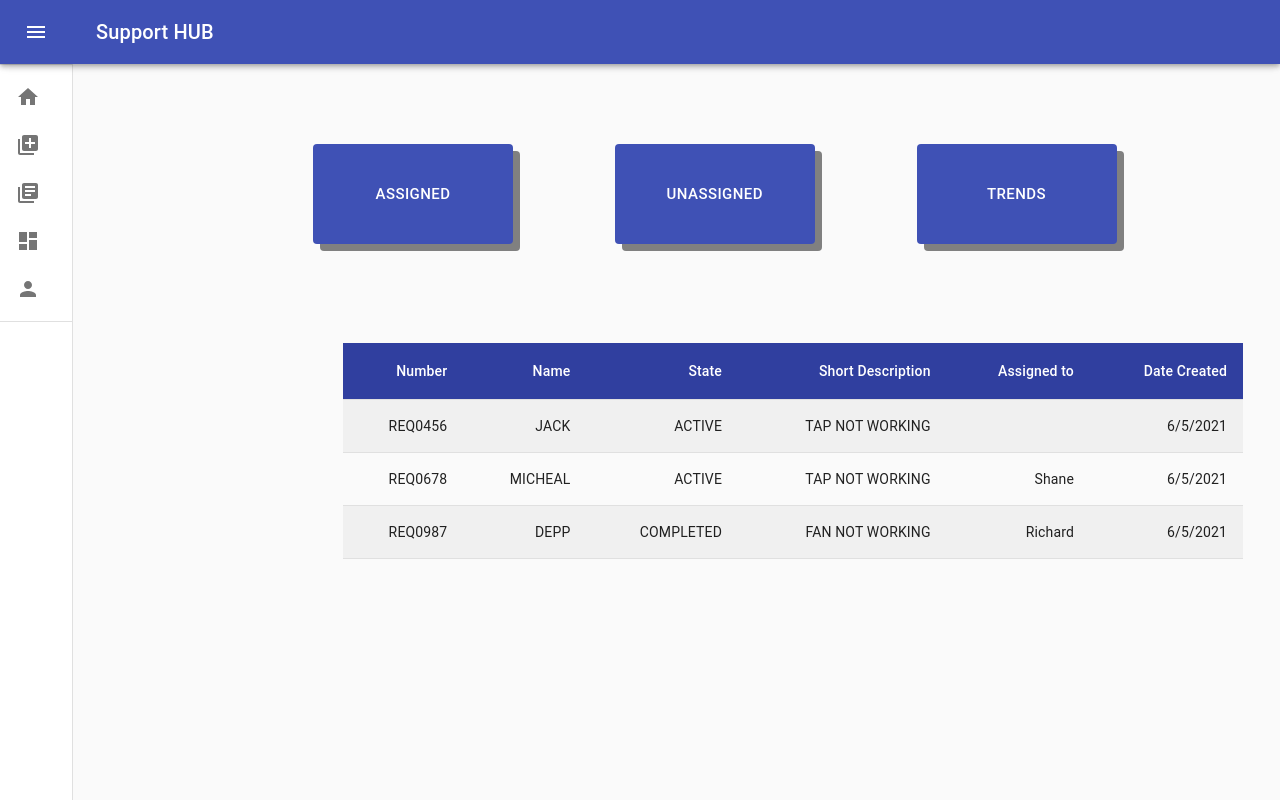
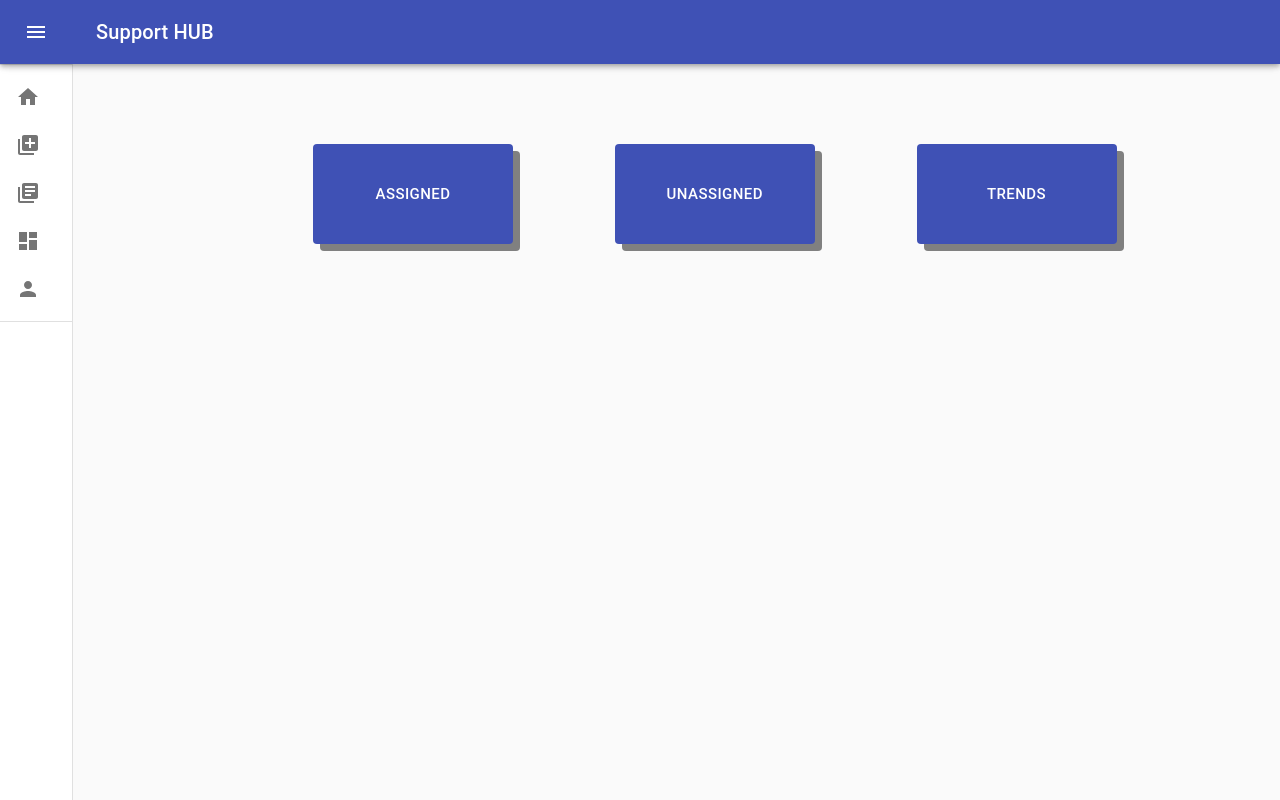
Before and after one commit to ignite-plus-2021/support_front, a React (Create React App) app: page /allrequests in a window 1280 px wide. Built offline with nearby package versions, Linux system fonts and the light colour scheme.

Commit message:
requestform

```diff
--- a/src/components/layout/TableLayout.jsx
+++ b/src/components/layout/TableLayout.jsx
@@ -1,86 +1,100 @@
-import React from "react";
-import { withStyles, makeStyles } from "@material-ui/core/styles";
-import Table from "@material-ui/core/Table";
-import TableBody from "@material-ui/core/TableBody";
-import TableCell from "@material-ui/core/TableCell";
-import TableHead from "@material-ui/core/TableHead";
-import TableRow from "@material-ui/core/TableRow";
+// import React from "react";
+// import { withStyles, makeStyles } from "@material-ui/core/styles";
+// import Table from "@material-ui/core/Table";
+// import TableBody from "@material-ui/core/TableBody";
+// import TableCell from "@material-ui/core/TableCell";
+// import TableHead from "@material-ui/core/TableHead";
+// import TableRow from "@material-ui/core/TableRow";
 
 
-const StyledTableCell = withStyles((theme) => ({
-  head: {
-    backgroundColor: theme.palette.primary.dark,
-    color: theme.palette.common.white,
-  },
-  body: {
-    fontSize: 14,
-  },
-}))(TableCell);
+// const StyledTableCell = withStyles((theme) => ({
+//   head: {
+//     backgroundColor: theme.palette.primary.dark,
+//     color: theme.palette.common.white,
+//   },
+//   body: {
+//     fontSize: 14,
+//   },
+// }))(TableCell);
 
-const StyledTableRow = withStyles((theme) => ({
-  root: {
-    "&:nth-of-type(odd)": {
-      backgroundColor: theme.palette.action.hover,
-    },
-  },
-}))(TableRow);
+// const StyledTableRow = withStyles((theme) => ({
+//   root: {
+//     "&:nth-of-type(odd)": {
+//       backgroundColor: theme.palette.action.hover,
+//     },
+//   },
+// }))(TableRow);
 
-function createData(Number, Name, State,AssignedTo,ShortDescription, DateCreated) {
-  return { Number, Name, State,AssignedTo, ShortDescription, DateCreated };
-}
+// function createData(Number, Name, State,AssignedTo,ShortDescription, DateCreated) {
+//   return { Number, Name, State,AssignedTo, ShortDescription, DateCreated };
+// }
 
-const rows = [
-  createData("REQ0456", "JACK", "ACTIVE"," ", "TAP NOT WORKING", "6/5/2021"),
-  createData("REQ0678", "MICHEAL", "ACTIVE","Shane", "TAP NOT WORKING", "6/5/2021"),
-  createData("REQ0987", "DEPP", "COMPLETED","Richard", "FAN NOT  WORKING", "6/5/2021"),
-];
+// const rows = [
+//   createData("REQ0456", "JACK", "ACTIVE"," ", "TAP NOT WORKING", "6/5/2021"),
+//   createData("REQ0678", "MICHEAL", "ACTIVE","Shane", "TAP NOT WORKING", "6/5/2021"),
+//   createData("REQ0987", "DEPP", "COMPLETED","Richard", "FAN NOT  WORKING", "6/5/2021"),
+// ];
 
-const useStyles = makeStyles({
-  table: {
-    width: "900px",
-    marginTop: "75px",
-    marginLeft: "270px",
-  },
-});
 
-export const TableLayout = () => {
-  const classes = useStyles();
 
-  return (
-    // <TableContainer component={Paper}>
-    <Table className={classes.table} aria-label="customized table">
-      <TableHead>
-        <TableRow align="center">
-          <StyledTableCell align="right">
-            <span className={classes.headings}>Number</span>
-          </StyledTableCell>
-          <StyledTableCell align="right">Name</StyledTableCell>
-          <StyledTableCell align="right">State</StyledTableCell>
-          <StyledTableCell align="right">Short Description</StyledTableCell>
-          <StyledTableCell align="right">Assigned to</StyledTableCell>
-          <StyledTableCell align="right">Date Created</StyledTableCell>
-        </TableRow>
-      </TableHead>
-      <TableBody>
-        {rows.map((row) => (
-          <StyledTableRow key={row.name}>
-            {/* <StyledTableCell component="th" scope="row">
-                {row.name}
-              </StyledTableCell> */}
-            {<StyledTableCell align="right">{row.Number}</StyledTableCell>}
-            <StyledTableCell align="right">{row.Name}</StyledTableCell>
-            <StyledTableCell align="right">{row.State}</StyledTableCell>
-            <StyledTableCell align="right">
-              {row.ShortDescription}
-            </StyledTableCell>
-            <StyledTableCell align="right">{row.AssignedTo}</StyledTableCell>
-            <StyledTableCell align="right">{row.DateCreated}</StyledTableCell>
-          </StyledTableRow>
-        ))}
-      </TableBody>
-    </Table>
-    // </TableContainer>
-  );
-};
+// // const rows = {
+// //   "Number":"REQ0456",
+// //   "State": "ACTIVE"
 
-export default TableLayout;
+// // };
+
+
+// const useStyles = makeStyles({
+//   table: {
+//     width: "900px",
+//     marginTop: "75px",
+//     marginLeft: "270px",
+//   },
+// });
+
+// export const TableLayout = () => {
+//   const classes = useStyles();
+
+//   return (
+//     <TableContainer component={Paper}>
+//     <Table className={classes.table} aria-label="customized table">
+//       <TableHead>
+//         <TableRow align="center">
+//           <StyledTableCell align="right">
+//             <span className={classes.headings}>Number</span>
+//           </StyledTableCell>
+//           <StyledTableCell align="right">Name</StyledTableCell>
+//           <StyledTableCell align="right">State</StyledTableCell>
+//           <StyledTableCell align="right">Short Description</StyledTableCell>
+//           <StyledTableCell align="right">Assigned to</StyledTableCell>
+//           <StyledTableCell align="right">Date Created</StyledTableCell>
+//         </TableRow>
+//       </TableHead>
+
+
+
+//         <TableBody>
+//         {
+//        rows.map((row) => (
+//           <StyledTableRow key={row.name}>
+
+//             {
+//             <StyledTableCell align="right">{row.Number}</StyledTableCell>}
+//              <StyledTableCell align="right">{row.Name}</StyledTableCell>
+//             <StyledTableCell align="right">{row.State}</StyledTableCell>
+//               <StyledTableCell align="right">{row.ShortDescription}</StyledTableCell>
+//              <StyledTableCell align="right">{row.AssignedTo}</StyledTableCell>
+//              <StyledTableCell align="right">{row.DateCreated}</StyledTableCell>
+
+//           </StyledTableRow>
+//         ))}
+//       </TableBody>
+
+
+
+//     </Table>
+//     </TableContainer>
+//   );
+// };
+
+// export default TableLayout;
--- a/src/components/utilities/AllRequests.jsx
+++ b/src/components/utilities/AllRequests.jsx
@@ -119,7 +119,7 @@ export const AllRequests = () => {
         </Grid>
       </Grid>
 
-      {<TableLayout /> }
+      {/* {<TableLayout /> } */}
 
     </div>
   );
--- a/src/components/utilities/MyRequests.jsx
+++ b/src/components/utilities/MyRequests.jsx
@@ -1,4 +1,4 @@
-import React ,{ useState } from "react";
+import React ,{ useState ,useEffect} from "react";
 import Button from "@material-ui/core/Button";
 import { makeStyles } from "@material-ui/core/styles";
 import { useHistory as UseHistory } from "react-router-dom";
@@ -19,6 +19,8 @@ const UseStyles = makeStyles((theme) => ({
   },
 }));
 
+
+
 export const MyRequests = () => {
   const classes = UseStyles();
   let history = UseHistory();
@@ -26,33 +28,57 @@ export const MyRequests = () => {
 
 
 
-  const [requests, setrequests] = useState("");
-  const fetchAllRequests = () => {
+  // const [requests, setrequests] = useState("");
+  // const fetchAllRequests = () => {
 
-    axios
-      .get("http://localhost:8080/myrequests")
-       .then((response) => {
+  //   axios
+  //     .get("http://localhost:8080/myrequests")
+  //      .then((response) => {
 
-        setrequests(response.data);
-        ///Print all the requests  to console
-        console.log(response);
+  //       setrequests(response.data);
+  //       ///Print all the requests  to console
+  //       console.log(response);
 
 
-        if (response.status === 200) {
-          alert("Values fetched sucessfully");
-        }
-      })
-      .catch((error) => {
-        console.log(error.message);
-      });
+  //       if (response.status === 200) {
+  //         alert("Values fetched sucessfully");
+  //       }
+  //     })
+  //     .catch((error) => {
+  //       console.log(error.message);
+  //     });
 
 
 
-  };
+  // };
 
 
+  const [requests, setRequests] = useState([]);
+
+  useEffect(() => {
+    fetch('http://localhost:8080/myrequests',
+    {
+      method:'Get',
+      headers:{
+        'Content-Type':'application/json',
+      }
+    })
+    .then(resp=>resp.json())
+    .then(resp=>setRequests(resp))
 
 
+   },[])
+
+
+   function createData(Number, Name, State,AssignedTo,ShortDescription, DateCreated) {
+    return { Number, Name, State,AssignedTo, ShortDescription, DateCreated };
+  }
+
+   const rows = {
+     "Number":"REQ0456",
+     "State": "ACTIVE"
+
+   };
 
 
   return (
@@ -72,12 +98,13 @@ export const MyRequests = () => {
           </Button>
         </Grid>
 
-        { <Grid item xs={12}>
+        <Grid item xs={12}>
           <TableLayout />
-        </Grid> }
+        </Grid>
       </Grid>
     </div>
   );
 };
 
+
 export default MyRequests;
--- a/src/components/utilities/getusers.jsx
+++ b/src/components/utilities/getusers.jsx
@@ -1,8 +1,8 @@
-import React, { useState } from "react";
+import React, { useState,useEffect } from "react";
 import Avatar from "@material-ui/core/Avatar";
-
+import Select from "@material-ui/core/Select";
 import CssBaseline from "@material-ui/core/CssBaseline";
-
+import MenuItem from "@material-ui/core/MenuItem";
 import LockOutlinedIcon from "@material-ui/icons/LockOutlined";
 import Typography from "@material-ui/core/Typography";
 import { makeStyles } from "@material-ui/core/styles";
@@ -57,16 +57,41 @@ const useStyles = makeStyles((theme) => ({
 
 export const GetUsers = () => {
 
-    const [users, setusers] = useState("");
-  const classes = useStyles();
+    const [locations, setLocations] = useState([]);
+    const [services, setServices] = useState([]);
 
-  //Method to call endpoint and register
-  const fetchUsers = () => {
+
+     const classes = useStyles();
+
+
+  // const fetchLocations = () => {
+
+  //   axios
+  //     .get("http://localhost:8080/locations")
+  //      .then((response) => {
+  //         setLocations(response.data);
+
+  //          console.log(response);
+
+  //       if (response.status === 200) {
+  //         alert("Values fetched sucessfully");
+  //       }
+  //     })
+  //     .catch((error) => {
+  //       console.log(error.message);
+  //     });
+
+
+  // };
+
+
+
+  const fetchServices = () => {
 
     axios
       .get("http://localhost:8080/services")
        .then((response) => {
-          setusers(response.data);
+          setServices(response.data);
 
            console.log(response);
 
@@ -81,6 +106,38 @@ export const GetUsers = () => {
 
   };
 
+
+  // useEffect(() => {
+  //    fetch('http://localhost:8080/services',
+  //    {
+  //      method:'Get',
+  //      headers:{
+  //        'Content-Type':'application/json',
+  //      }
+  //    })
+  //    .then(resp=>resp.json())
+  //    .then(resp=>setServices(resp))
+
+
+  //   },[])
+
+
+
+
+  //   useEffect(() => {
+  //     fetch('http://localhost:8080/locations',
+  //     {
+  //       method:'Get',
+  //       headers:{
+  //         'Content-Type':'application/json',
+  //       }
+  //     })
+  //     .then(resp=>resp.json())
+  //     .then(resp=>setLocations(resp))
+  //    },[])
+
+
+
   return (
     <div className={classes.root}>
       <Container component="main" maxWidth="xs">
@@ -89,12 +146,48 @@ export const GetUsers = () => {
           <Avatar className={classes.avatar}>
             <LockOutlinedIcon />
           </Avatar>
-          <Typography component="h1" variant="h5">
-          Get All  users
-          </Typography>
 
-            <h1>Hello world</h1>
-            <button onClick={fetchUsers}>users</button>
+
+
+            { /*<button onClick={fetchLocations}>Locations</button> */}
+             <div>
+
+
+               <Select
+                      labelId="impacted_service-label"
+                      id="impacted_service"
+                      value={locations}
+
+                      label="Impacted Service"
+                      fullWidth
+                    >
+                      {
+                      locations.map(location=> (
+                      <MenuItem >{location.buildingName} {location.floor}</MenuItem>
+                       ))
+                       }
+
+               </Select>
+
+
+               {/* { <button onClick={fetchServices}>Services</button> } */}
+               { <Select
+                      labelId="impacted_service-label"
+                      id="impacted_service"
+                      value={services}
+
+                      label="Impacted Service"
+                      fullWidth
+                    >
+                      {
+                       services.map(service=> (
+                      <MenuItem >{ service.impactedService}</MenuItem>
+                       ))
+                       }
+
+               </Select> }
+            </div>
+
 
 
 
```
Also changed, not shown: src/components/utilities/RequestForm.jsx (+43 -66 lines).
